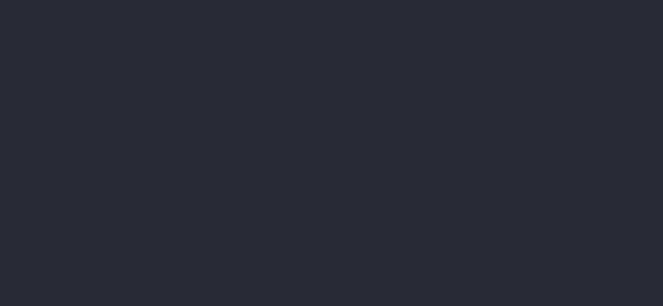
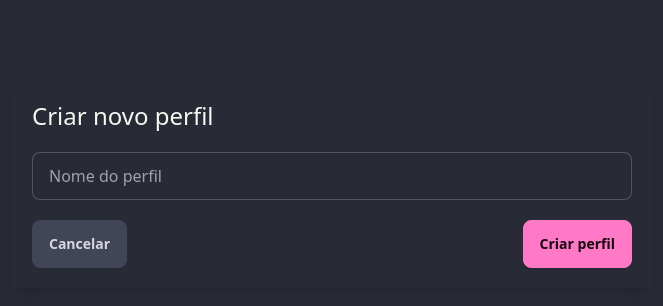
Before and after one commit to juliendymendes/desafio-jera, a Vue app: page /create_profile in a window 1280 px wide. Before the commit this address had no page. Shown: the top 306 px of the page, without its empty margins (308-971 px from the left). Built offline with nearby package versions, Linux system fonts and the light colour scheme.

Commit message:
feat: interface do form de criação de perfil

```diff
--- a/src/router/index.ts
+++ b/src/router/index.ts
@@ -18,7 +18,12 @@ const router = createRouter({
       path: '/profile',
       name: 'profile',
       component: () => import('../views/Profile.vue')
-    }
+    },
+    {
+      path: '/create_profile',
+      name: 'create_profile',
+      component: () => import('../views/CreateProfile.vue')
+    },
   ]
 })
 
--- /dev/null
+++ b/src/views/CreateProfile.vue
@@ -0,0 +1,16 @@
+<template>
+    <section class="flex justify-center mt-20">
+        <form class="shadow-lg p-5 flex flex-col gap-5 mx-5 md:mx-0 md:w-1/2">
+            <h1 class="text-2xl">Criar novo perfil</h1>
+            <label class="input input-bordered flex items-center gap-2">
+                <input type="text" class="grow" required placeholder="Nome do perfil" />
+            </label>
+            <div class="flex gap-3 justify-between">
+                <button className="btn btn-neutral" type="button">
+                    <router-link to="/profile">Cancelar</router-link>
+                </button>
+                <button className="btn btn-primary" type="submit">Criar perfil</button>
+            </div>
+        </form>
+    </section>
+</template>
--- a/src/views/Profile.vue
+++ b/src/views/Profile.vue
@@ -11,12 +11,15 @@
       <p class="text-center mt-2 text-lg">Perfil {{ n }}</p>
     </div>
     <div class="hover:scale-110 cursor-pointer">
+      <router-link to="/create_profile">
         <div
           class="w-24 h-24 bg-transparent border border-slate-400 flex justify-center items-center"
         >
           <img src="/icons/add.svg" alt="Adicionar novo perfil" />
         </div>
         <p class="text-center mt-2 text-lg">Novo perfil</p>
+        </router-link>
+
     </div>
   </section>
 </template>
--- a/tsconfig.app.json
+++ b/tsconfig.app.json
@@ -1,6 +1,6 @@
 {
   "extends": "@vue/tsconfig/tsconfig.dom.json",
-  "include": ["env.d.ts", "src/**/*", "src/**/*.vue"],
+  "include": ["env.d.ts", "src/**/*", "src/**/*.{vue}"],
   "exclude": ["src/**/__tests__/*"],
   "compilerOptions": {
     "composite": true,
```
Lines whose indentation alone changed are shown as unchanged.
